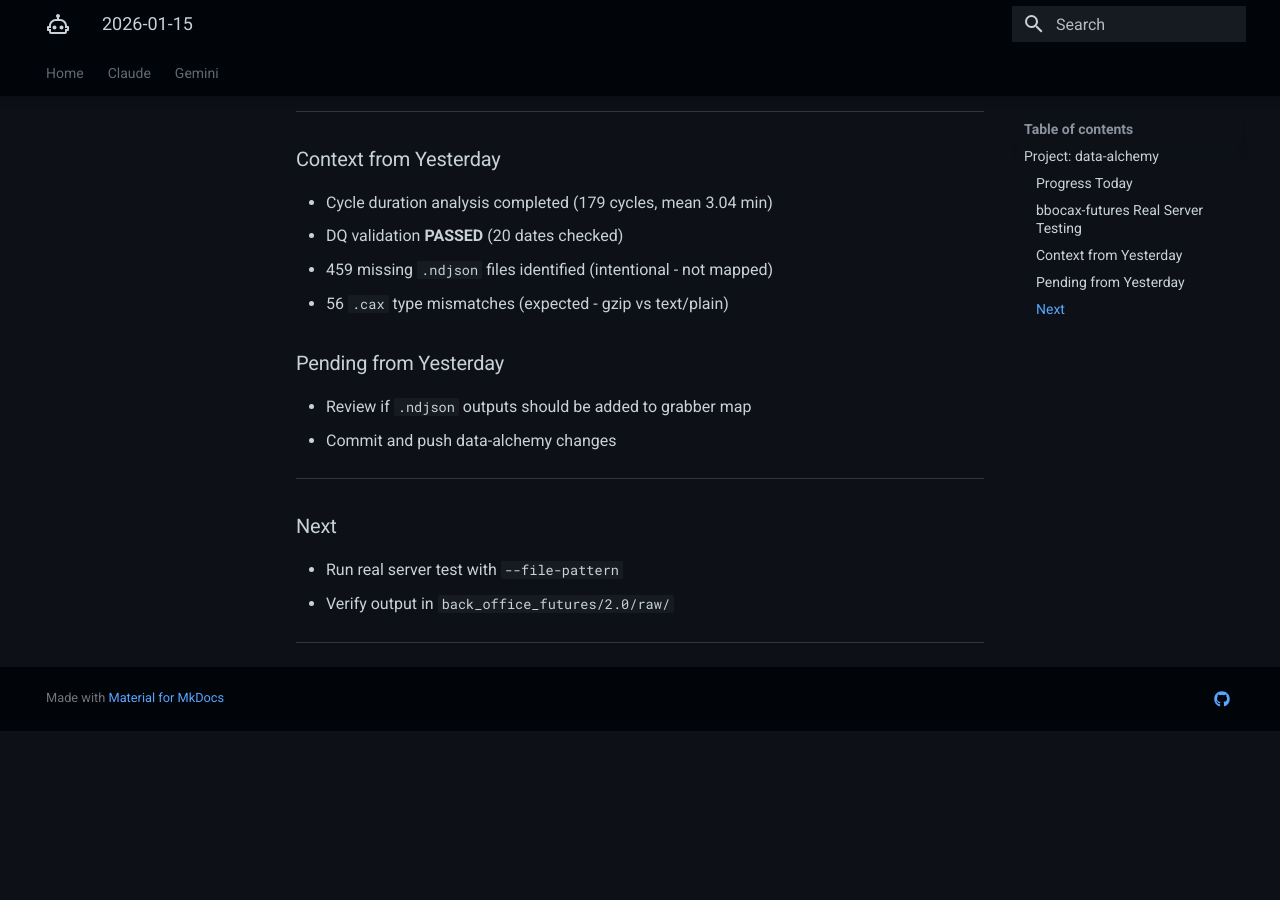
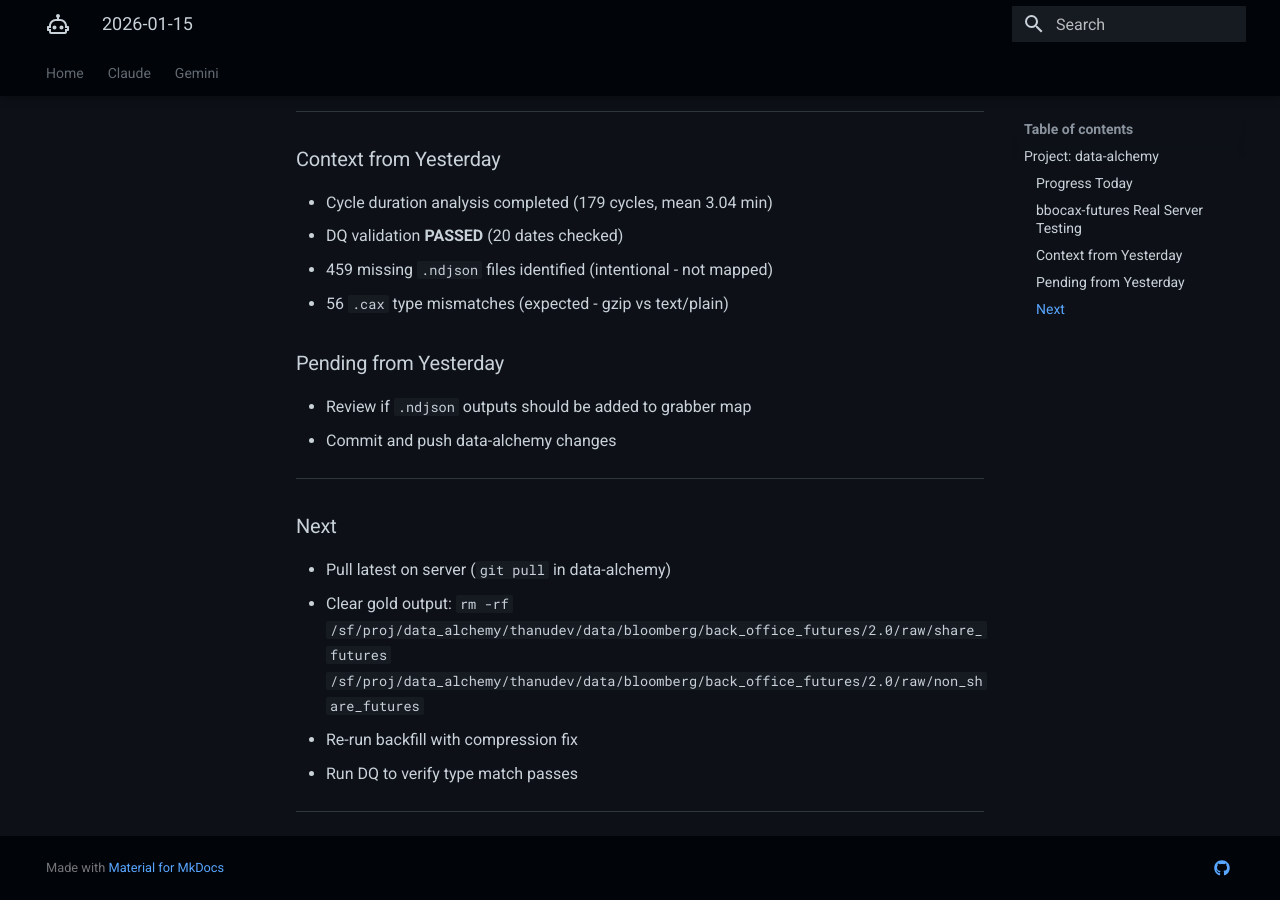
Before and after one commit to ThanuMahee12/AgentContext, an MkDocs documentation site: the page built from docs/Claude/sessions/linux/2026-01-15.md, in a window 1280 px wide and 900 px high, scrolled down 1972 px. Built offline with MkDocs 1.6.1 and Material for MkDocs 9.7.7, drawn with Linux system fonts in a browser that asks for light colours; before the commit the page ends 2703 px from its top, so only the background shows below that.

Commit message:
docs: update next steps for bbocax-futures

```diff
--- a/docs/Claude/sessions/linux/2026-01-15.md
+++ b/docs/Claude/sessions/linux/2026-01-15.md
@@ -106,7 +106,9 @@ back_office_futures/2.0/raw/share_futures/2025/20251229/shareFuturesBulkAsia1.di
 
 ### Next
 
-- Run real server test with `--file-pattern`
-- Verify output in `back_office_futures/2.0/raw/`
+- Pull latest on server (`git pull` in data-alchemy)
+- Clear gold output: `rm -rf /sf/proj/data_alchemy/thanudev/data/bloomberg/back_office_futures/2.0/raw/share_futures /sf/proj/data_alchemy/thanudev/data/bloomberg/back_office_futures/2.0/raw/non_share_futures`
+- Re-run backfill with compression fix
+- Run DQ to verify type match passes
 
 ---
```
